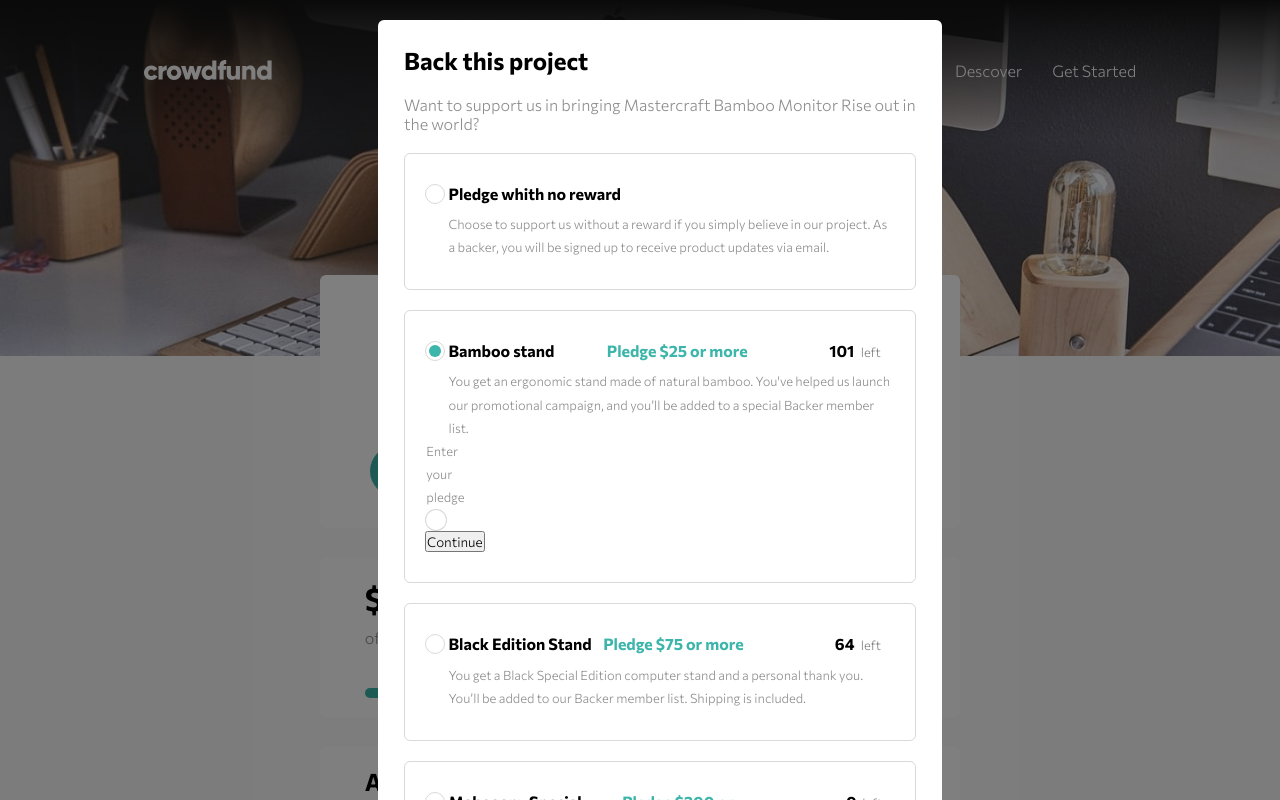
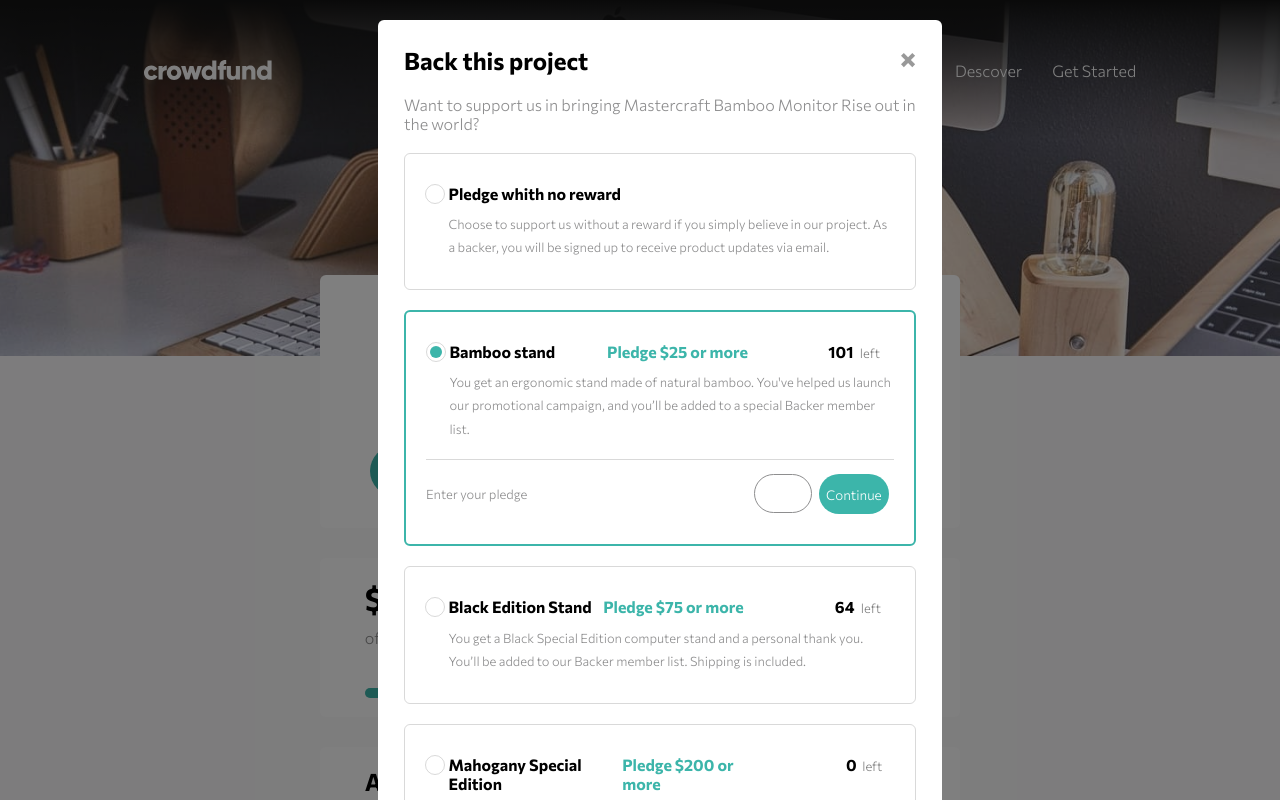
Before and after one commit to IsmaelFe/CrowdFundingPage, a React (Vite) app: page / in a window 1280 px wide. Both pictures are taken after a click on the radio button "Bamboo stand". Shown: the top 800 px of the page. Built offline with nearby package versions, Linux system fonts and the light colour scheme.

Commit message:
Modal seleccionado

```diff
--- a/src/components/Modal_component.jsx
+++ b/src/components/Modal_component.jsx
@@ -4,7 +4,10 @@ const Modal_component = ({ select, change }) => {
   return (
     <div className="container-modal">
       <div className="container-modal-1">
-        <h2>Back this project</h2>
+        <div className="icon-close">
+          <h2>Back this project</h2>
+          <img src="../../public/images/icon-close-modal.svg" alt="close"></img>
+        </div>
         <p>
           Want to support us in bringing Mastercraft Bamboo Monitor Rise out in
           the world?
@@ -25,7 +28,7 @@ const Modal_component = ({ select, change }) => {
               updates via email.
             </p>
           </div>
-          <div className="selected selected-1">
+          <div className={`selected ${select[1].status ? "selected-1" : " "}`}>
             <input
               checked={select[1].status}
               onChange={change}
@@ -47,12 +50,14 @@ const Modal_component = ({ select, change }) => {
             {select[1].status ? (
               <div className="select-modal">
                 <p>Enter your pledge</p>
-                <input type="text"></input>
-                <button>Continue</button>
+                <div className="container-continue">
+                  <input type="text"></input>
+                  <button>Continue</button>
+                </div>
               </div>
             ) : null}
           </div>
-          <div className="selected selected-1">
+          <div className={`selected ${select[2].status ? "selected-1" : " "}`}>
             <input
               checked={select[2].status}
               onChange={change}
@@ -74,12 +79,14 @@ const Modal_component = ({ select, change }) => {
             {select[2].status ? (
               <div className="select-modal">
                 <p>Enter your pledge</p>
-                <input type="text"></input>
-                <button>Continue</button>
+                <div className="container-continue">
+                  <input type="text"></input>
+                  <button>Continue</button>
+                </div>
               </div>
             ) : null}
           </div>
-          <div className="selected selected-1">
+          <div className="selected">
             <input
               checked={select[3].status}
               onChange={change}
--- a/src/index.css
+++ b/src/index.css
@@ -219,6 +219,17 @@ hr {
     font-weight: 300;
 }
 
+.icon-close {
+    display: flex;
+    justify-content: space-between;
+    align-items: center;
+    max-width: 100%;
+}
+
+.icon-close img {
+    max-width: 100%;
+}
+
 .container-number {
     line-height: 2.5em;
 }
@@ -279,7 +290,7 @@ hr {
     grid-area: text-area;
 }
 
-.selected input {
+.selected input[type=radio] {
     appearance: none;
     -webkit-appearance: none;
     -moz-appearance: none;
@@ -291,7 +302,7 @@ hr {
     grid-area: input-area;
 }
 
-.selected input::before {
+.selected input[type=radio]::before {
     content: "";
     display: block;
     width: 12px;
@@ -301,11 +312,11 @@ hr {
     background-color: white;
 }
 
-.selected input:checked::before {
+.selected input[type=radio]:checked::before {
     background-color: #3CB5AA;
 }
 
-.selected-1 span {
+.selected span {
     color: #3CB5AA;
     font-weight: 700;
     grid-area: second-area;
@@ -325,3 +336,53 @@ hr {
     font-weight: 300;
     grid-area: num-area;
 }
+
+.selected-1 {
+    display: grid;
+    height: 11%;
+    border: 2px solid #3CB5AA;
+    border-radius: 6px;
+    padding: 30px 20px;
+    grid-template-areas:
+    "input-area tittle-area second-area num-area"
+    "text-area text-area text-area text-area"
+    "selected-area selected-area selected-area selected-area";
+    grid-template-columns: 5% auto auto auto;
+}
+
+.select-modal {
+    display: flex;
+    justify-content: space-between;
+    align-items: center;
+    margin-top: 4%;
+    grid-area: selected-area;
+    border-top: solid 1px rgba(168, 168, 168, 0.438);
+    padding-top: 3%;
+}
+
+.select-modal p {
+    padding: 0;
+    margin: 0;
+}
+
+.select-modal .container-continue {
+    display: flex;
+    gap: 5%;
+    width: 30%;
+}
+
+.container-continue input {
+    width: 40%;
+    height: 37px;
+    border-radius: 25px;
+    border: 1px solid #8E8E8F;
+}
+
+.container-continue button {
+    width: 50%;
+    height: 40px;
+    border-radius: 30px;
+    border: none;
+    background-color: #3CB5AA;
+    color: white;
+}
```
